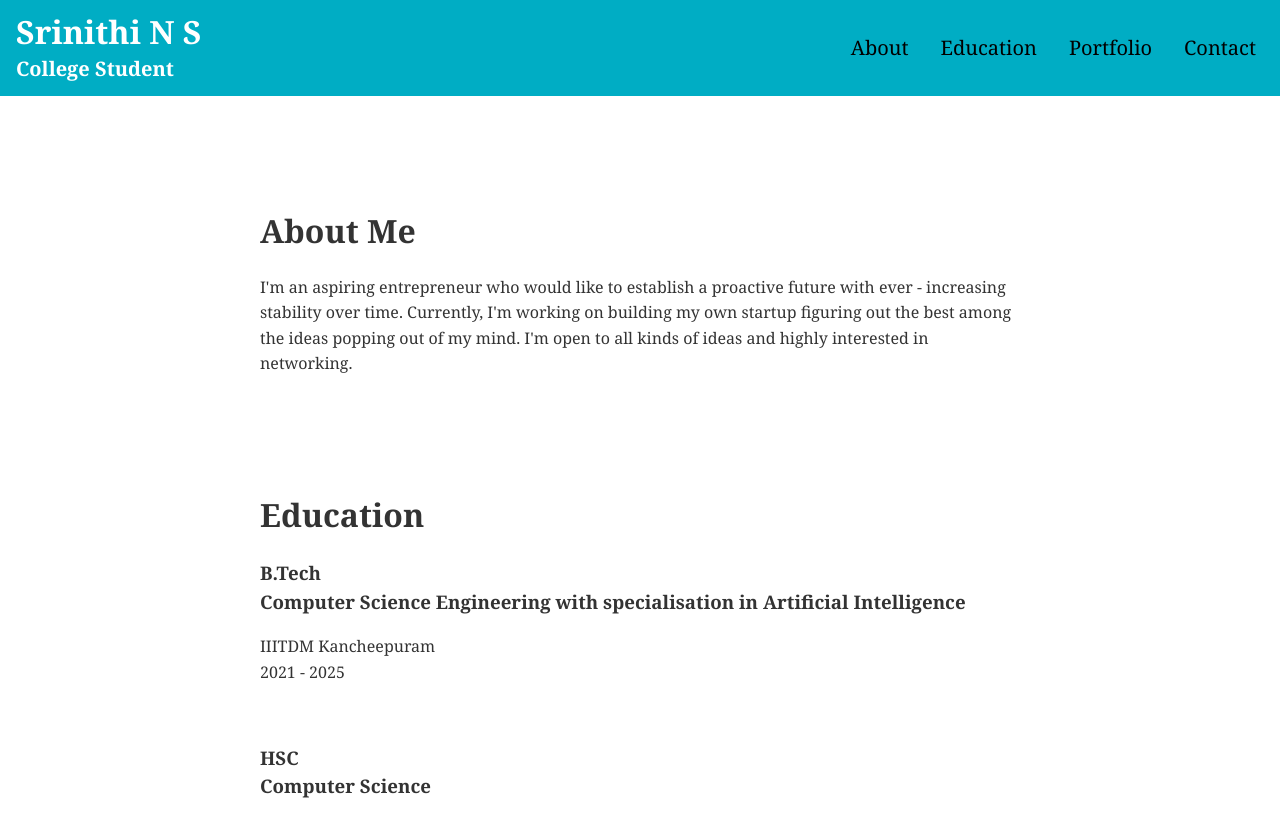
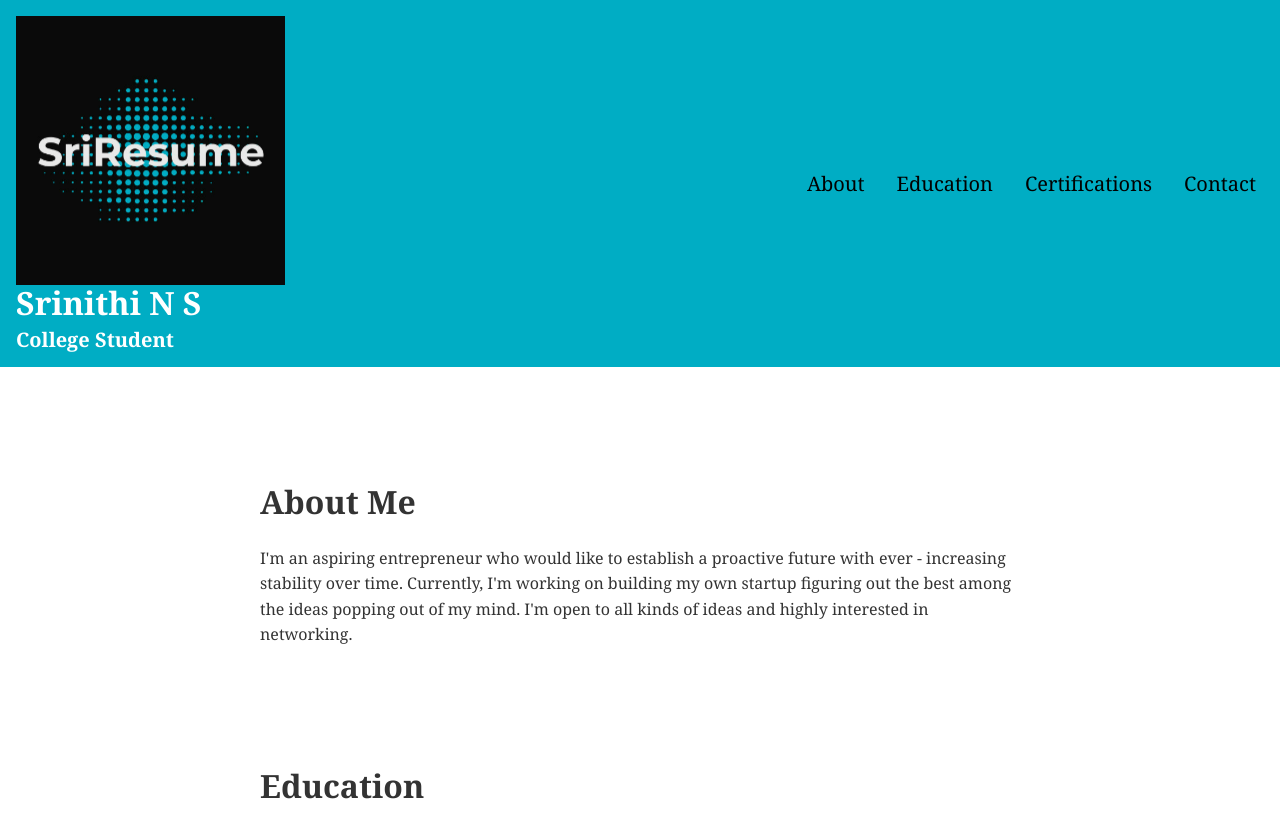
Before and after one commit to SrinithiNS/SrinithiNS.github.io, a plain HTML site: page index.html in a window 1280 px wide. Shown: the top 813 px of the page. Drawn offline with Linux system fonts and the light colour scheme.

Commit message:
Update index.html

```diff
--- a/index.html
+++ b/index.html
@@ -11,12 +11,15 @@
 </head>
 <body>
 	<header>
-		<h1>Srinithi N S<br><span style="font-size: 20px;">College Student </span></h1>
+		<div class="logo">
+			<img src="logo.png">
+			<h1>Srinithi N S<br><span style="font-size: 20px;">College Student </span></h1>
+		</div>
 		<nav>
 			<ul>
 				<li><a href="#about">About</a></li>
 				<li><a href="#education">Education</a></li>
-				<li><a href="#portfolio">Portfolio</a></li>
+				<li><a href="#certifications">Certifications</a></li>
 				<li><a href="#contact">Contact</a></li>
 			</ul>
 		</nav>
```
